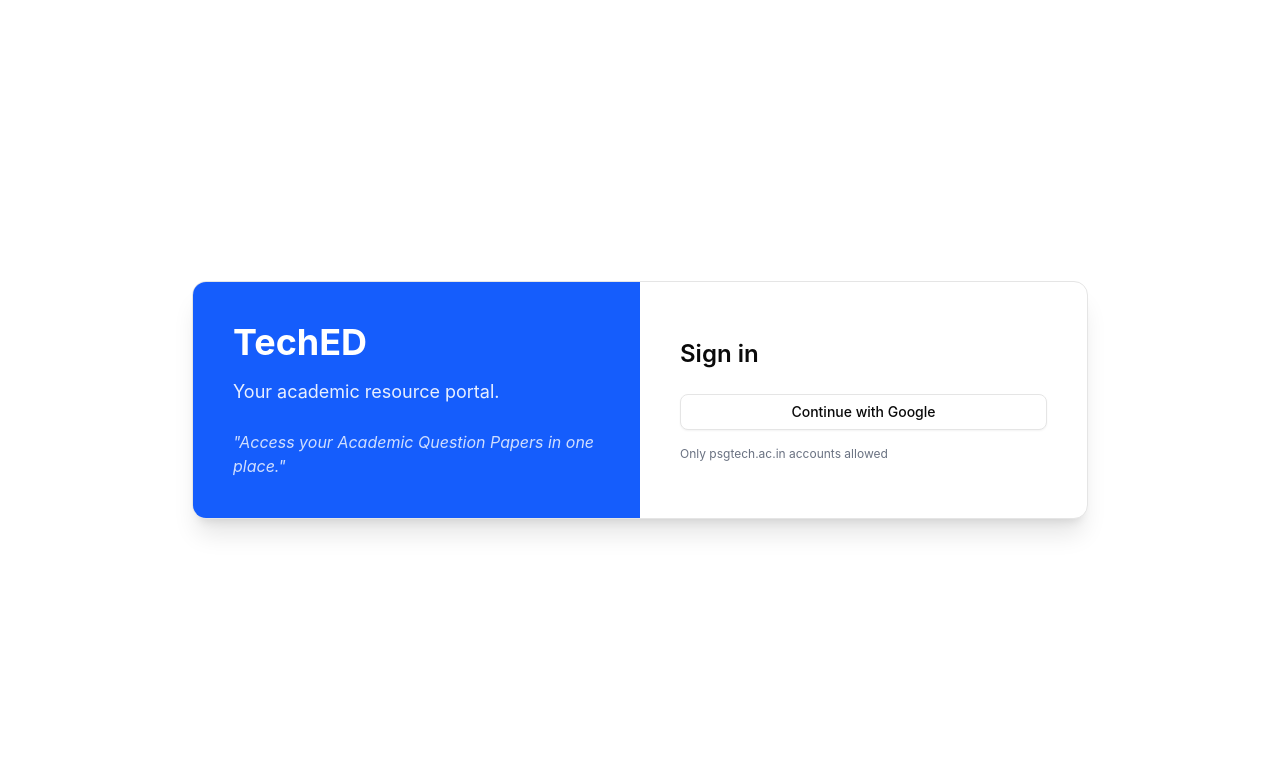
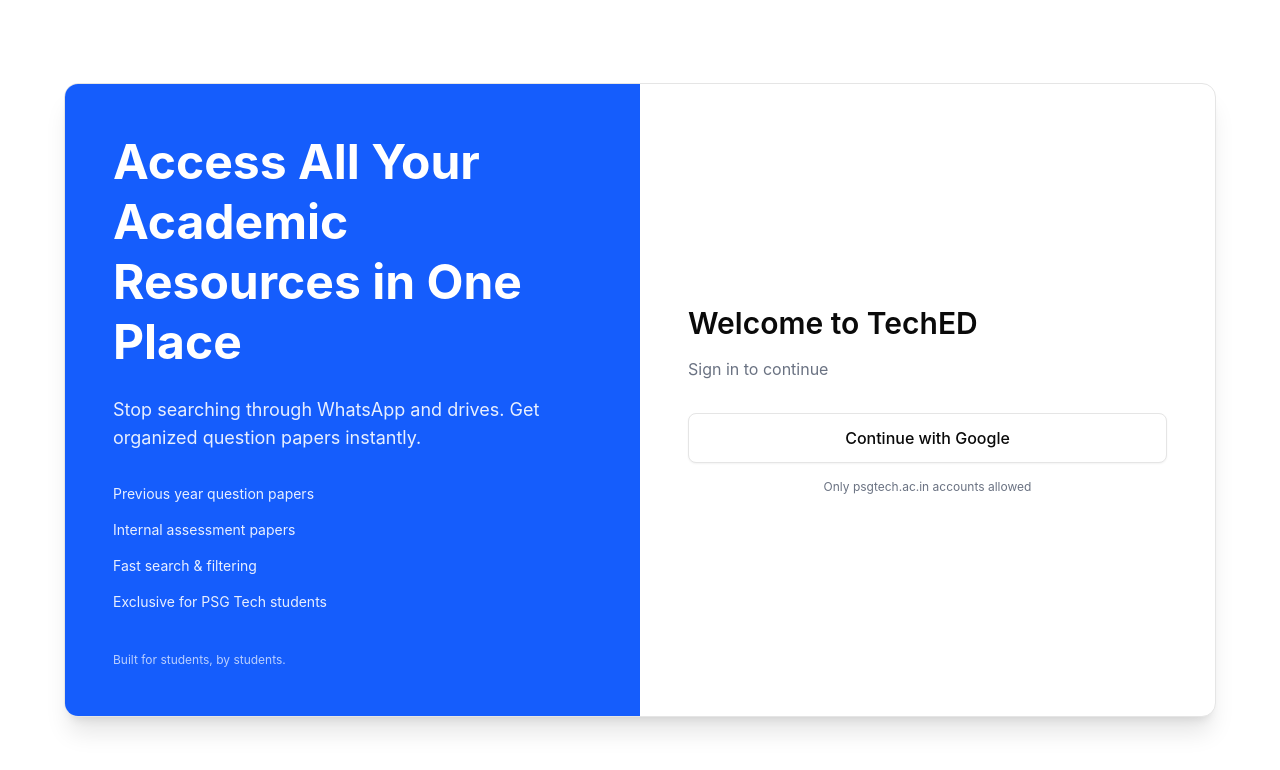
Before and after one commit to loopingdhanush/college-paper-frontend, a React (Vite) app: page /login in a window 1280 px wide. Shown: the top 770 px of the page. Built offline with nearby package versions, Linux system fonts and the light colour scheme; no server answers.

Commit message:
Landing Page Changes

```diff
--- a/src/pages/Login.jsx
+++ b/src/pages/Login.jsx
@@ -1,17 +1,13 @@
 import { useNavigate } from "react-router-dom";
 import { auth } from "../lib/firebase";
 import { GoogleAuthProvider, signInWithPopup } from "firebase/auth";
-import  api  from "@/lib/api";
+import api from "@/lib/api";
 
-import { Button } from "@/components/ui/button"
+import { Button } from "@/components/ui/button";
 import {
   Card,
   CardContent,
-  CardDescription,
-  CardFooter,
-  CardHeader,
-  CardTitle,
-} from "@/components/ui/card"
+} from "@/components/ui/card";
 
 export default function Login() {
   const navigate = useNavigate();
@@ -22,58 +18,68 @@
       const result = await signInWithPopup(auth, provider);
 
       const token = await result.user.getIdToken();
-      console.log("logging in frontend")
+      await api.post("/auth/login", { token }, { withCredentials: true });
 
-      await api.post("/auth/login", { token }, { withCredentials: true });
       localStorage.setItem("email", result.user.email);
-
       navigate("/");
-      console.log("path changhed")
     } catch (error) {
       console.error("Login error:", error);
     }
   };
 
   return (
-  <div className="flex min-h-screen items-center justify-center bg-white p-6">
+    <div className="min-h-screen bg-white flex items-center justify-center p-6">
 
-    <Card className="w-full max-w-4xl overflow-hidden shadow-xl p-0">
+      <Card className="w-full max-w-6xl shadow-xl overflow-hidden p-0">
 
         <div className="grid md:grid-cols-2">
 
-        {/* LEFT SIDE */}
-        <div className="flex flex-col justify-center bg-blue-600 p-10 text-white">
+          {/* LEFT SIDE - LANDING CONTENT */}
+          <div className="flex flex-col justify-center bg-blue-600 text-white p-12">
 
-          <h1 className="text-4xl font-bold mb-4">
-            TechED
+            <h1 className="text-5xl font-bold leading-tight mb-6">
+              Access All Your Academic Resources in One Place
             </h1>
 
-          <p className="text-lg opacity-90 mb-6">
-            Your academic resource portal.
+            <p className="text-lg opacity-90 mb-8">
+              Stop searching through WhatsApp and drives. Get organized question papers instantly.
             </p>
 
-          <blockquote className="italic opacity-80">
-            "Access your Academic Question Papers in one place."
-          </blockquote>
+            {/* FEATURES */}
+            <div className="space-y-4 text-sm opacity-90">
+              <p>Previous year question papers</p>
+              <p>Internal assessment papers</p>
+              <p>Fast search & filtering</p>
+              <p>Exclusive for PSG Tech students</p>
+            </div>
+
+            {/* TRUST LINE */}
+            <p className="mt-10 text-xs opacity-70">
+              Built for students, by students.
+            </p>
 
           </div>
 
-        {/* RIGHT SIDE */}
-        <div className="flex flex-col justify-center p-10">
+          {/* RIGHT SIDE - LOGIN CTA */}
+          <div className="flex flex-col justify-center p-12">
 
-          <h2 className="text-2xl font-semibold mb-6">
-            Sign in
+            <h2 className="text-3xl font-semibold mb-4">
+              Welcome to TechED
             </h2>
+
+            <p className="text-gray-500 mb-8">
+              Sign in to continue
+            </p>
 
             <Button
               variant="outline"
-            className="w-full cursor-pointer"
+              className="w-full cursor-pointer py-6 text-base"
               onClick={handleLogin}
             >
               Continue with Google
             </Button>
 
-          <p className="text-xs text-gray-500 mt-4">
+            <p className="text-xs text-gray-500 mt-4 text-center">
               Only psgtech.ac.in accounts allowed
             </p>
 
```
Lines whose indentation alone changed are shown as unchanged.
